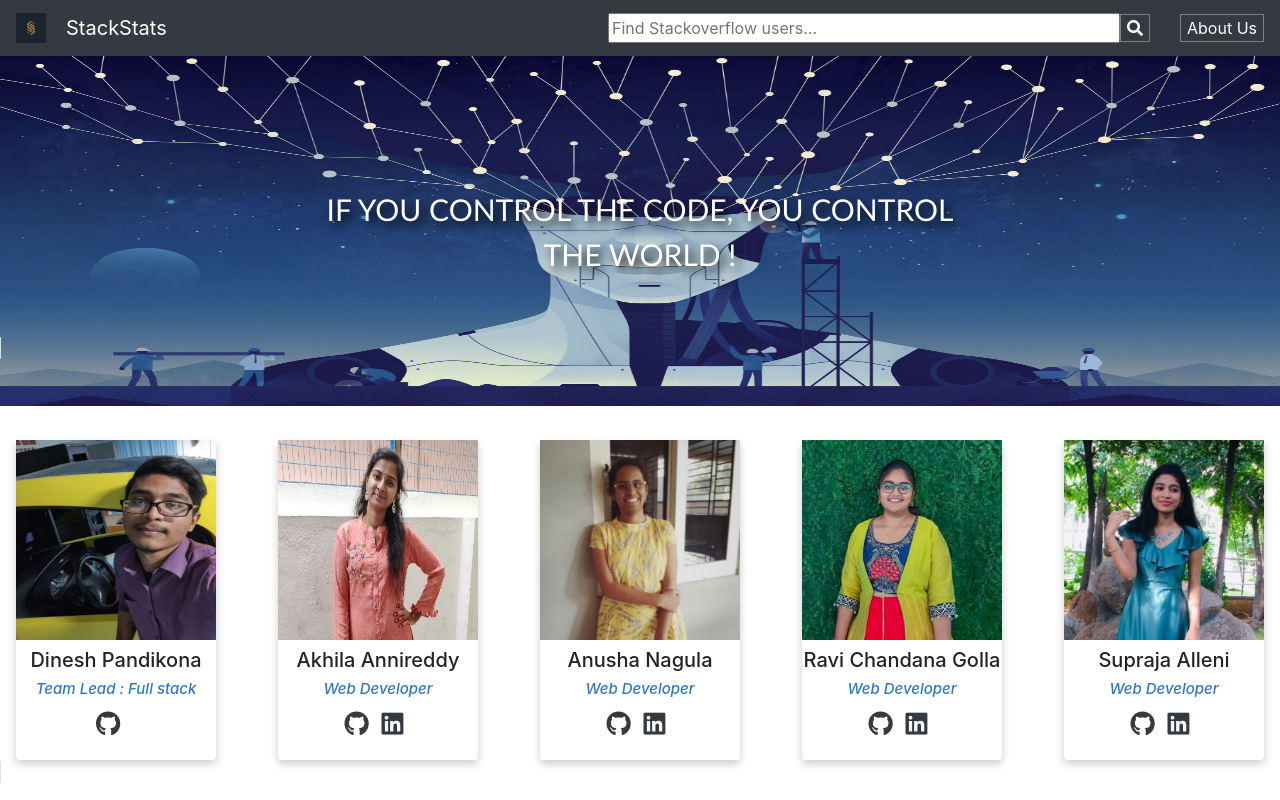
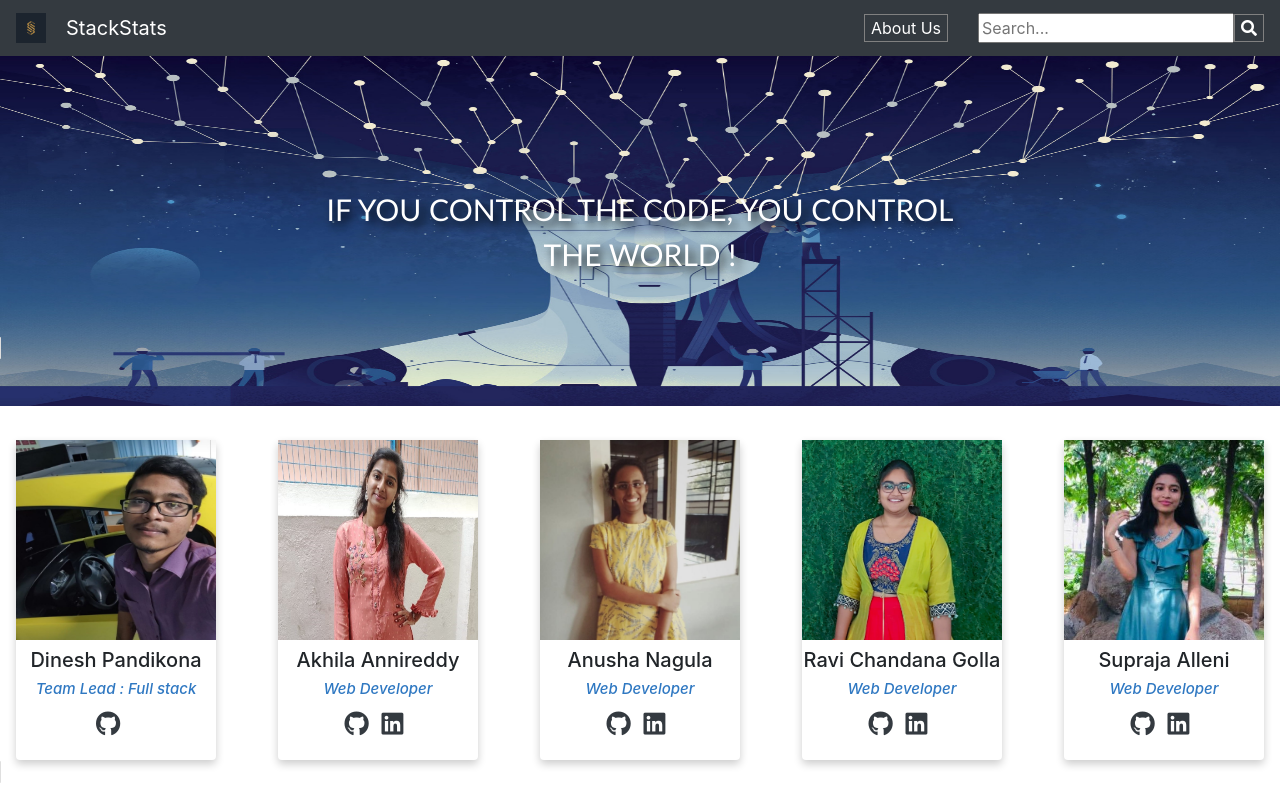
Before and after one commit to AkhilaAnnireddy/StackStats, a React (Create React App) app: page /AboutUs in a window 1280 px wide. Built offline with nearby package versions, Linux system fonts and the light colour scheme.

Commit message:
about_us

```diff
--- a/src/Components/Header/Header.css
+++ b/src/Components/Header/Header.css
@@ -4,7 +4,7 @@
 
 }
 #about{
-    margin-left: 30px;
+    margin-left: 0px;
     background-color: #343a40;
     color: white;
     border:1px solid gray;
@@ -13,4 +13,5 @@ form button{
     background-color: #343a40;
     color: white;
     border:1px solid gray;
+
 }
--- a/src/Components/Header/Header.js
+++ b/src/Components/Header/Header.js
@@ -26,34 +26,40 @@ class Header extends Component{
         return(
             <header>
 			<div >
-				<nav className='navbar navbar-expand-md navbar-dark bg-dark'>
+				<nav className=' navbar navbar-expand-md navbar-dark bg-dark row'>
+                    <div className="col-sm">
                 <a class="navbar-brand" href="/" style={{ color:"white"}}>
                     <img src={logo} width="30" height="30" class="d-inline-block align-top" />
                     StackStats </a>
-                    <ul className='navbar-nav ml-auto'>
-                    <div className='searchbar-container justify-content-end'>
-                    <form className='searchbar' onSubmit={e => e.preventDefault()}>
+                    </div>
+
+                    <div className=" col-sm-auto">
+                    <Link to="/AboutUs">
+                        <button id='about' type='submit'>About Us</button>
+                    </Link>
+                    </div>
+                    <div className="col-sm-auto">
+                    <ul className='navbar-nav'>
+                    <div className='searchbar-container '>
+                    <form className='searchbar form-inline' onSubmit={e => e.preventDefault()}>
                         <input
                         type='text'
-                        size='45'
-                        placeholder='Find Stackoverflow users...'
+
+                        placeholder='Search...'
                         onChange={this.handleSearch.bind(this)}
                         value={this.state.username} />
                         <button
                         type='submit'
                          onClick={this.handleGoClick}>
-                        <i class="fas fa-search"></i>
+                         <i class="fas fa-search"></i>
                         </button>
+
                     </form>
                     </div>
                     </ul>
-                    <div>
-                    <Link to={"./AboutUs"}>
-                        <button id='about' type='submit'>About Us</button>
-                        </Link>
                     </div>
+                    </nav>
 
-                    </nav>
 
 			</div>
 		</header>
--- a/src/Components/Pages/Profiledata/profiledata.css
+++ b/src/Components/Pages/Profiledata/profiledata.css
@@ -1,6 +1,6 @@
 .profile {
   margin-left: 0%;
-  height: 250px;
+  height: auto;
   width: 100%;
   padding: 15px;
   display: flex;
```
